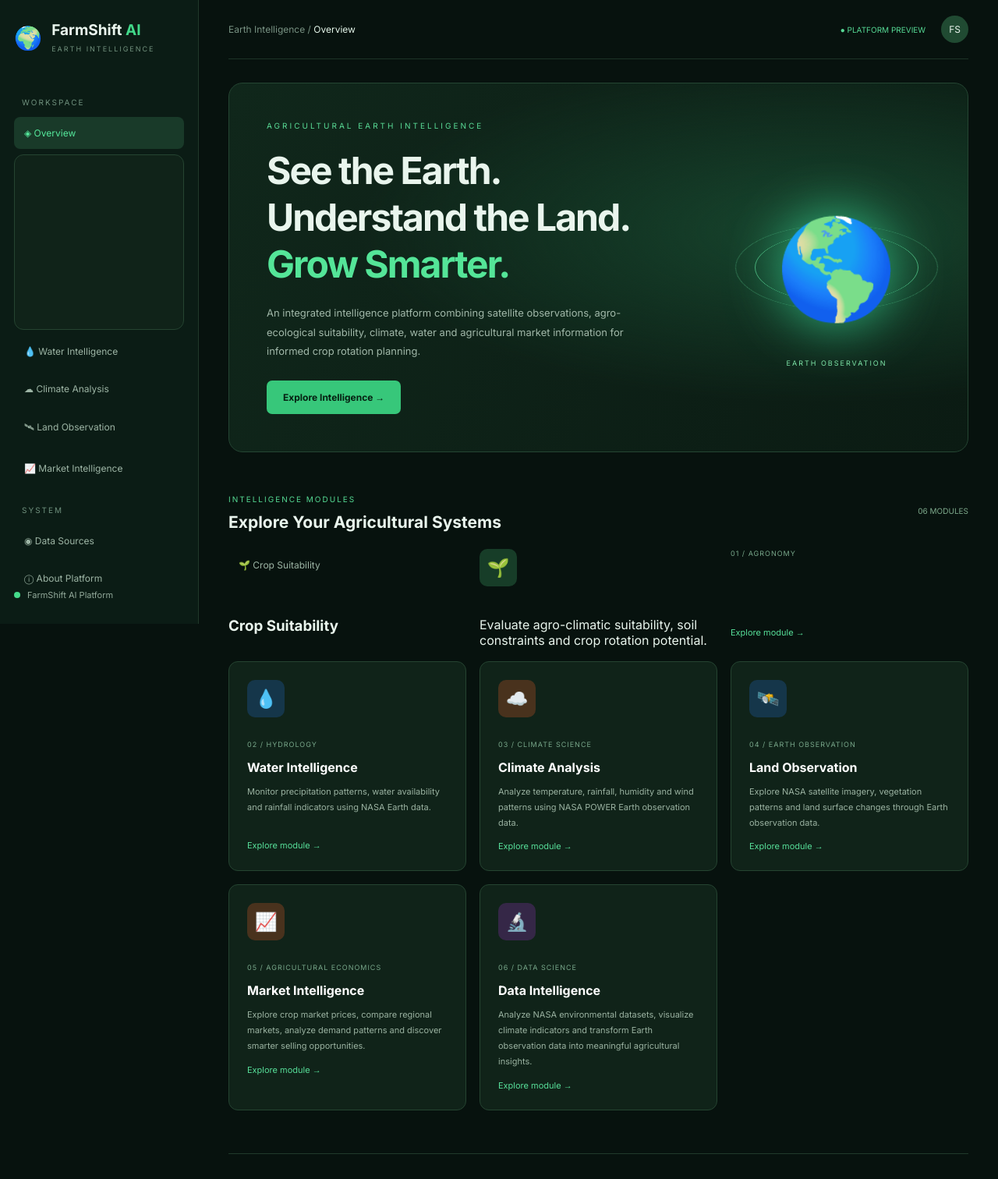
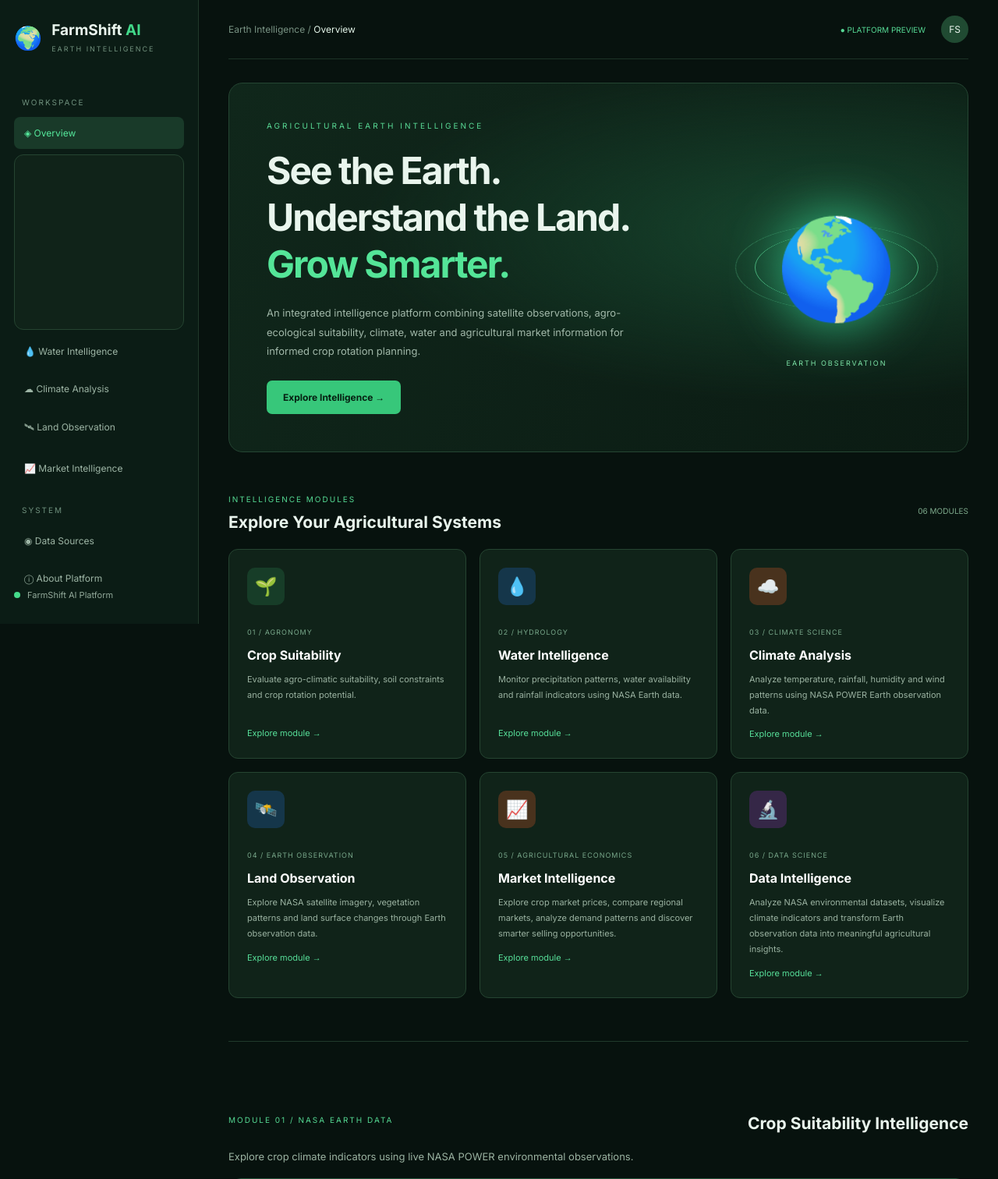
Before and after one commit to karthi31032008/one-last-time, a Flask app: page / in a window 1280 px wide. Shown: the top 1512 px of the page at 78% size. Run offline with Flask 3, Linux system fonts and the light colour scheme.

Commit message:
index.html

```diff
--- a/templates/index.html
+++ b/templates/index.html
@@ -107,7 +107,7 @@
     <div class="module-grid">
 
 
-<a href="/crop-suitability" class="nav-link">🌱 Crop Suitability</a>
+<a href="/crop-suitability" class="module-card">
     <div class="module-icon green">🌱</div>
     <span class="module-number">01 / AGRONOMY</span>
     <h3>Crop Suitability</h3>
```
